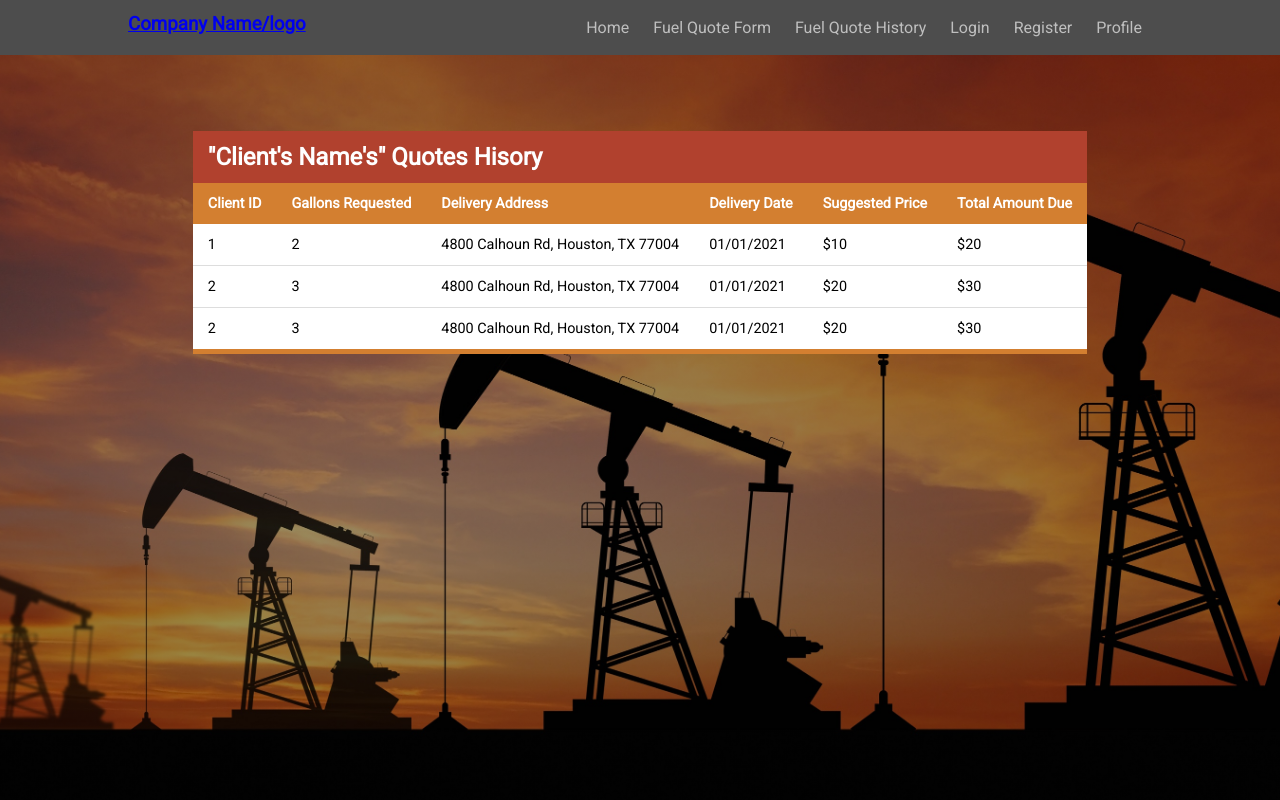
After one commit to brandonnma/Fuel-Quote, a PHP site: page /history.html in a window 1280 px wide. The commit adds this page. Run offline with PHP 8.4, Linux system fonts and the light colour scheme.

Commit message:
Created the Fuel Quote History page

```diff
--- /dev/null
+++ b/history.html
@@ -0,0 +1,69 @@
+<!DOCTYPE html>
+<html lang="en">
+  <head>
+    <meta charset="UTF-8" />
+    <meta http-equiv="X-UA-Compatible" content="IE=edge" />
+    <meta name="viewport" content="width=device-width, initial-scale=1.0" />
+    <title>Fuel Quote Form</title>
+    <link rel="stylesheet" href="styles.css" />
+    <link rel="preconnect" href="https://fonts.googleapis.com" />
+    <link rel="preconnect" href="https://fonts.gstatic.com" crossorigin />
+    <link
+      href="https://fonts.googleapis.com/css2?family=Roboto&display=swap"
+      rel="stylesheet"
+    />
+  </head>
+  <body>
+    <section class="header">
+      <nav>
+        <a href="index.html"><h1>Company Name/logo</h1></a>
+        <div class="links">
+          <ul>
+            <li><a href="index.html">Home</a></li>
+            <li><a href="">Fuel Quote Form</a></li>
+            <li><a href="">Fuel Quote History</a></li>
+            <li><a href="login.html">Login</a></li>
+            <li><a href="register.html">Register</a></li>
+            <li><a href="">Profile</a></li>
+          </ul>
+        </div>
+      </nav>
+<!------Fuel Quote History Page------>
+      <table class="history-table">
+        <caption>"Client's Name's" Quotes Hisory</caption>
+        <tr>
+            <th>Client ID</th>
+            <th>Gallons Requested</th>
+            <th>Delivery Address</th>
+            <th>Delivery Date</th>
+            <th>Suggested Price</th>
+            <th>Total Amount Due</th>
+        </tr>
+        <tr>
+            <td>1</td>
+            <td>2</td>
+            <td>4800 Calhoun Rd, Houston, TX 77004</td>
+            <td>01/01/2021</td>
+            <td>$10</td>
+            <td>$20</td>
+        </tr>
+        <tr>
+            <td>2</td>
+            <td>3</td>
+            <td>4800 Calhoun Rd, Houston, TX 77004</td>
+            <td>01/01/2021</td>
+            <td>$20</td>
+            <td>$30</td>
+        </tr>
+        <tr>
+            <td>2</td>
+            <td>3</td>
+            <td>4800 Calhoun Rd, Houston, TX 77004</td>
+            <td>01/01/2021</td>
+            <td>$20</td>
+            <td>$30</td>
+        </tr>
+      </table>
+    </section>
+  </body>
+</html>
--- a/styles.css
+++ b/styles.css
@@ -4,53 +4,45 @@
     font-family: 'Roboto', sans-serif;
 }
 .header{
+    height: 100%;
+    width: 100%;
+    background-image: linear-gradient(rgba(0,0,0,0.4),rgba(0,0,0,0.4)),url(loginback.jpg);
+    background-position: center;
+    background-size: cover;
+    position: absolute;
+}
+nav{
     background-color: #4d4d4d;
-}
-
-nav{
     display: flex;
     padding: 1% 10%;
 }
-
 .links{
     flex: 1;
     text-align: right;
 }
-
 .links ul li{
     list-style: none;
     display: inline-block;
     padding: 5px 10px;
     position: relative;
 }
-
 .links ul li a{
     color: #bfbfbf;
     text-decoration: none;
 }
-
-/*.links ul li a::after{
+.links ul li a::after{
 	content: "";
     background: white;
 	mix-blend-mode: exclusion;
-    width: calc(100% + 20px);
+    width: calc(100% + 2px);
     height: 0;
     position: absolute;
     bottom: -4px;
-    left: -10px;
-	transition: all .3s cubic-bezier(0.445, 0.05, 0.55, 0.95);
+    left: 0px;
+	transition: all .2s cubic-bezier(0.445, 0.05, 0.55, 0.95);
 }
-
 .links ul li a:hover::after{
 	height: calc(100% + 8px)
-}*/
-.login-page{
-    height: 100%;
-    width: 100%;
-    background-image: linear-gradient(rgba(0,0,0,0.4),rgba(0,0,0,0.4)),url(loginback.jpg);
-    background-position: center;
-    background-size: cover;
-    position: absolute;
 }
 .form-box{
     width: 380px;
@@ -112,3 +104,35 @@ span{
 #Register{
     left: 50px;
 }
+.history-table{
+    min-width: 400px;
+    margin: 25px 0;
+    font-size: 0.9em;
+    border-collapse: collapse;
+    position: relative;
+    margin: 6% auto;
+}
+caption{
+    text-align: left;
+    background-color: #b1412e;
+    padding: 12px 15px;
+    color: #ffffff;
+    font-weight: bolder;
+    font-size: x-large;
+}
+.history-table tr th{
+    background-color: #d37f30;
+    color: #ffffff;
+    text-align: left;
+    font-weight: bold;
+}
+.history-table th, .history-table td{
+    padding: 12px 15px;
+    background-color: #ffffff;
+}
+.history-table td{
+    border-bottom: 1px solid #dddddd;
+}
+.history-table tr:last-of-type{
+    border-bottom: 5px solid #d37f30;
+}
```
Also changed, not shown: index.html (+14 -8 lines), login.html (+3 -4 lines), register.html (+3 -4 lines).
